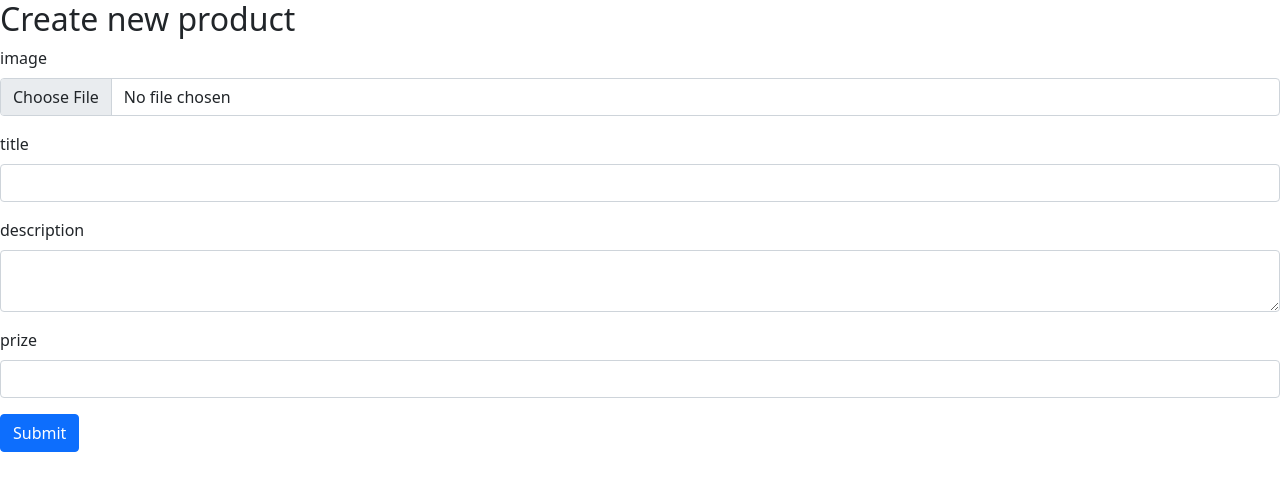
After one commit to HanKwan/php-projects, a PHP site: page /create.php in a window 1280 px wide. The commit adds this page. Shown: the top 491 px of the page. Run offline with PHP 8.4, Linux system fonts and the light colour scheme.

Commit message:
finished create function

```diff
--- /dev/null
+++ b/create.php
@@ -0,0 +1,71 @@
+<?php
+    $pdo = new PDO('mysql:host=localhost;port=3306;dbname=products_crud01', 'root', '');
+    $pdo->setAttribute(PDO::ATTR_ERRMODE, PDO::ERRMODE_EXCEPTION);
+
+    $errors = [];
+    if ($_SERVER['REQUEST_METHOD'] === 'POST') {
+        $title = $_POST['title'];
+        $image = $_POST['image'];
+        $description = $_POST['description'];
+        $prize = $_POST['prize'];
+        $date = date('Y-m-d H:i:s');
+        if (empty($title)) {
+            $errors[] = 'title is required';
+        }
+        if (empty($prize)) {
+            $errors[] = 'prize is required';
+        }
+        if (empty($errors)) {
+            $statement = $pdo->prepare("INSERT INTO products (image, title, description, prize, create_date)
+                            VALUES (:image, :title, :description, :prize, :date)");
+            $statement->bindValue(':image', '');
+            $statement->bindValue(':title', $title);
+            $statement->bindValue(':description', $description);
+            $statement->bindValue(':prize', $prize);
+            $statement->bindValue(':date', $date);
+            $statement->execute();
+            header('Location: pj.php');
+        }
+    }
+?>
+
+<!DOCTYPE html>
+<html lang="en">
+<head>
+    <meta charset="UTF-8">
+    <meta http-equiv="X-UA-Compatible" content="IE=edge">
+    <meta name="viewport" content="width=device-width, initial-scale=1.0">
+    <link rel="stylesheet" href="https://cdn.jsdelivr.net/npm/bootstrap@5.1.3/dist/css/bootstrap.min.css" integrity="sha384-1BmE4kWBq78iYhFldvKuhfTAU6auU8tT94WrHftjDbrCEXSU1oBoqyl2QvZ6jIW3" crossorigin="anonymous">
+    <link rel="stylesheet" href="app.css">
+    <title>Document</title>
+</head>
+<body>
+<form action="create.php" method="POST">
+    <h2>Create new product</h2>
+    <?php if (!empty($errors)) { ?>
+        <div class="alert alert-danger">
+            <?php foreach($errors as $errors) {
+                echo $errors;
+            } ?>
+        </div>
+    <?php } ?>
+    <div class="mb-3">
+        <label for="image" class="form-label">image</label>
+        <input type="file" class="form-control" name="image">
+    </div>
+    <div class="mb-3">
+        <label for="title" class="form-label">title</label>
+        <input type="text" class="form-control" name="title">
+    </div>
+    <div class="mb-3">
+        <label for="image" class="form-label">description</label>
+        <textarea class="form-control" name="description"></textarea>
+    </div>
+    <div class="mb-3">
+        <label for="prize" class="form-label">prize</label>
+        <input type="number" class="form-control" name="prize">
+    </div>
+    <button type="submit" class="btn btn-primary">Submit</button>
+</form>
+</body>
+</html>
--- a/pj.php
+++ b/pj.php
@@ -19,6 +19,7 @@
 </head>
 <body>
   <h2>Products table</h2>
+  <a href="create.php" class="btn btn-success">Create new product</a>
   <table class="table">
     <thead>
       <tr>
@@ -41,8 +42,8 @@
           <td><?php echo $product['prize'] ?></td>
           <td><?php echo $product['create_date'] ?></td>
           <td>
-            <button type="button" class="btn btn-outline-success">edit</button>
-            <button type="button" class="btn btn-outline-dark">delete</button>
+            <button type="button" class="btn btn-sm btn-outline-success">edit</button>
+            <button type="button" class="btn btn-sm btn-outline-dark">delete</button>
           </td>
         </tr>
       <?php } ?>
```
